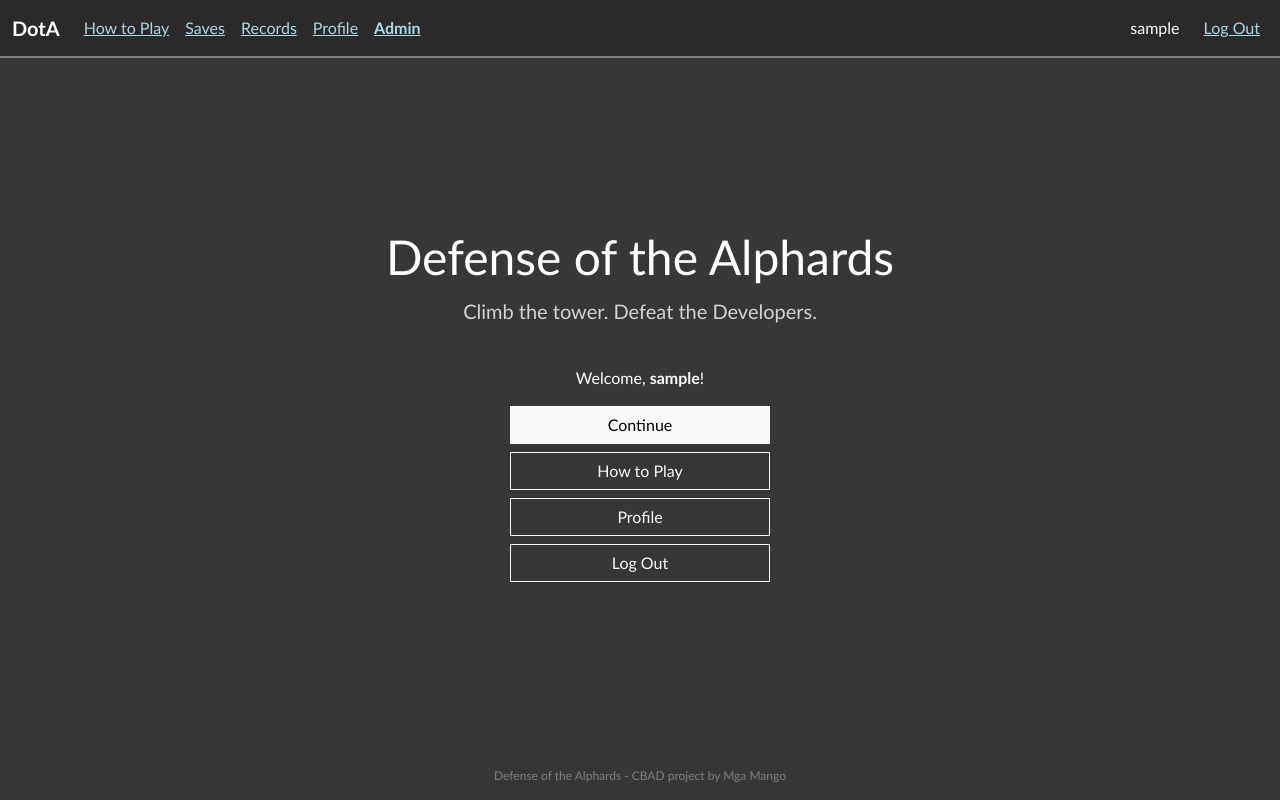
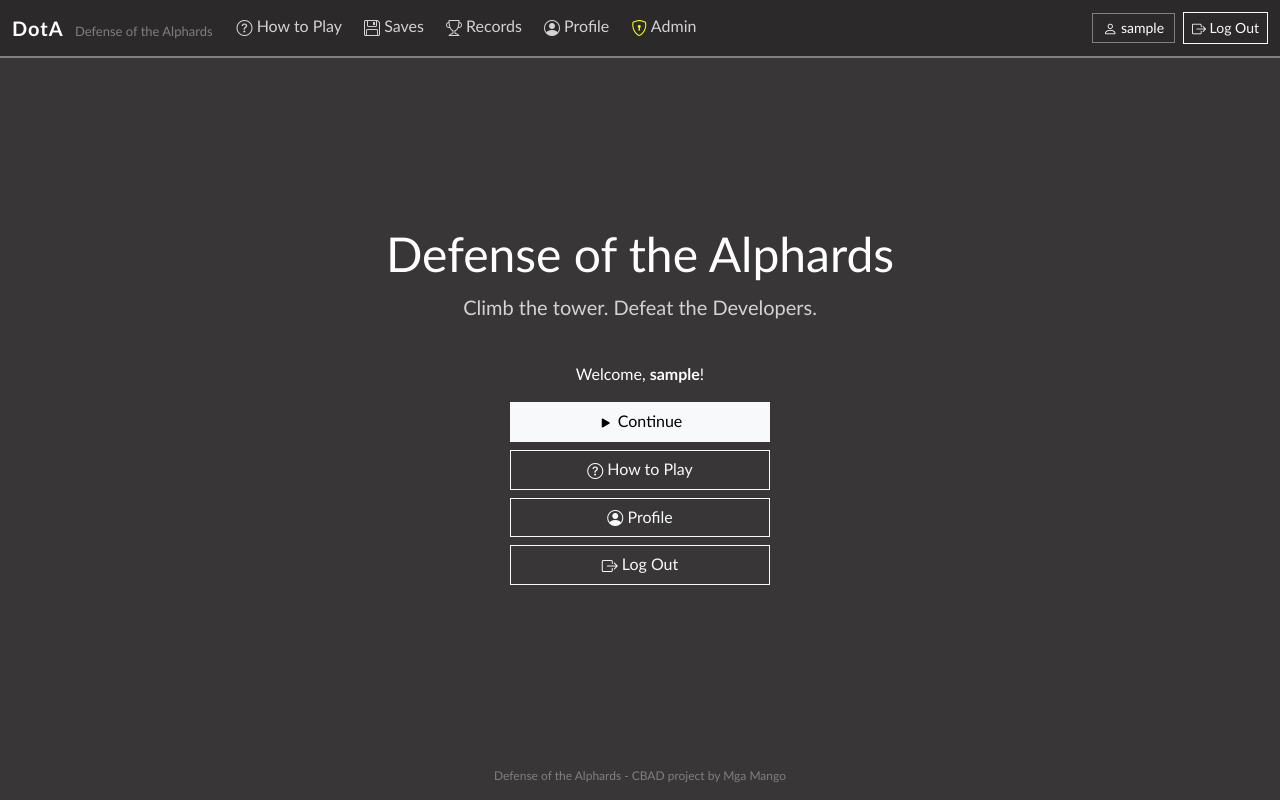
Before and after one commit to nojenomena/DotA, a PHP site: page / in a window 1280 px wide. Run offline with PHP 8.4, Linux system fonts and the light colour scheme; the visitor is signed in with stand-in values (Sample User, id 1).

Commit message:
navbar redesign and added icons; replaced blue links with buttons

```diff
--- a/access_denied.php
+++ b/access_denied.php
@@ -14,7 +14,7 @@
             <p>You don't have access to this page.</p>
             <p class="hint mt-2">Only admins can open it.</p>
 
-            <a class="btn btn-light w-100 mt-4" href="index.php">Back to home</a>
+            <a class="btn btn-light w-100 mt-4" href="index.php"><i class="bi bi-house" aria-hidden="true"></i> Back to home</a>
         </div>
     </main>
 <?php include("includes/footer.php"); ?>
--- a/account.php
+++ b/account.php
@@ -106,7 +106,7 @@
                 <label for="confirm_password" class="form-label">Confirm new password</label>
                 <input type="password" class="form-control mb-4" id="confirm_password" name="confirm_password" maxlength="<?php echo $config["password_max"]; ?>" required>
 
-                <button type="submit" class="btn btn-light w-100">Change Password</button>
+                <button type="submit" class="btn btn-light w-100"><i class="bi bi-key" aria-hidden="true"></i> Change Password</button>
             </form>
 
             <hr class="my-4">
@@ -124,10 +124,10 @@
                 <label for="password" class="form-label">Type your password to confirm</label>
                 <input type="password" class="form-control mb-3" id="password" name="password" required>
 
-                <button type="submit" class="btn btn-outline-danger w-100">Delete My Account</button>
+                <button type="submit" class="btn btn-outline-danger w-100"><i class="bi bi-trash" aria-hidden="true"></i> Delete My Account</button>
             </form>
 
-            <p class="form-links"><a href="index.php">Back</a></p>
+            <p class="form-links"><a class="btn btn-sm btn-outline-light" href="index.php"><i class="bi bi-arrow-left" aria-hidden="true"></i> Back</a></p>
         </div>
     </main>
 <?php include("includes/footer.php"); ?>
--- a/admin/index.php
+++ b/admin/index.php
@@ -43,9 +43,9 @@
             <h3 class="mt-4 mb-3">Manage</h3>
             <!-- three buttons side by side (they stack on a phone) -->
             <div class="row g-2">
-                <div class="col-sm-4"><a class="btn btn-light w-100" href="users.php">Users</a></div>
-                <div class="col-sm-4"><a class="btn btn-light w-100" href="enemies.php">Enemies</a></div>
-                <div class="col-sm-4"><a class="btn btn-light w-100" href="items.php">Items</a></div>
+                <div class="col-sm-4"><a class="btn btn-light w-100" href="users.php"><i class="bi bi-people" aria-hidden="true"></i> Users</a></div>
+                <div class="col-sm-4"><a class="btn btn-light w-100" href="enemies.php"><i class="bi bi-bug" aria-hidden="true"></i> Enemies</a></div>
+                <div class="col-sm-4"><a class="btn btn-light w-100" href="items.php"><i class="bi bi-gem" aria-hidden="true"></i> Items</a></div>
             </div>
         </div>
     </main>
--- a/assets/css/styles.css
+++ b/assets/css/styles.css
@@ -27,8 +27,25 @@ body {
     font-family: 'Trebuchet MS', sans-serif;
 }
 
+/* links inside sentences: no underline, it shows when you point at it */
 a {
     color: lightblue;
+    text-decoration: none;
+}
+
+a:hover {
+    color: white;
+    text-decoration: underline;
+}
+
+/* buttons that are links never get the underline */
+a.btn:hover {
+    text-decoration: none;
+}
+
+/* little gap between an icon and its text */
+.bi {
+    vertical-align: -0.1em;
 }
 
 /* inputs: plain and flat, white border when you click in */
@@ -308,32 +325,90 @@ a {
 #nav {
     background-color: #2b2929;
     border-bottom: 2px solid gray;
+    padding-top: 6px;
+    padding-bottom: 6px;
 }
 
 #nav .navbar-brand {
     font-weight: bold;
     color: white;
+    letter-spacing: 1px;
+}
+
+/* the small gray "Defense of the Alphards" next to DotA (laptop only) */
+#nav .brand-sub {
+    margin-left: 6px;
+    font-size: 13px;
+    font-weight: normal;
+    letter-spacing: 0;
+    color: gray;
 }
 
 #nav .nav-link {
-    color: lightblue;
-    text-decoration: underline;
+    color: lightgray;
+    margin-right: 6px;
+    border-bottom: 2px solid transparent;
 }
 
 #nav .nav-link:hover {
     color: white;
+    text-decoration: none;
 }
 
-#nav .nav-admin {
-    font-weight: bold;
+/* the page you're on: white with a yellow line under it */
+#nav .nav-link.active {
+    color: white;
+    border-bottom-color: yellow;
 }
 
-#nav .navbar-text {
+#nav .nav-admin .bi {
+    color: yellow;
+}
+
+/* username and log out / log in buttons on the right */
+#nav .nav-right {
+    display: flex;
+    align-items: center;
+    gap: 8px;
+}
+
+#nav .nav-user {
+    padding: 3px 10px;
+    font-size: 14px;
+    border: 1px solid gray;
     color: white;
 }
 
 #nav .navbar-toggler {
     border-color: gray;
+}
+
+/* phone menu: links stacked with more room, buttons full width */
+@media (max-width: 767px) {
+    #nav .navbar-nav {
+        padding-top: 8px;
+    }
+
+    #nav .nav-link {
+        padding: 8px 0;
+        margin-right: 0;
+        border-bottom: 0;
+        border-left: 3px solid transparent;
+        padding-left: 8px;
+    }
+
+    #nav .nav-link.active {
+        border-left-color: yellow;
+    }
+
+    #nav .nav-right {
+        flex-wrap: wrap;
+        padding: 10px 0 6px;
+    }
+
+    #nav .nav-right .btn {
+        flex-grow: 1;
+    }
 }
 
 /* bottom of every page (includes/footer.php) */
@@ -501,10 +576,6 @@ img.sprite {
     color: red;
 }
 
-#nav .navbar-text {
-    padding: 8px 0;
-}
-
 .form-box h3 {
     font-size: 1.3rem;
 }
@@ -512,14 +583,3 @@ img.sprite {
 .rules h3 {
     font-size: 1.4rem;
 }
-
-/* keep the username and links on one line in the menu */
-#nav .navbar-nav {
-    align-items: center;
-}
-
-@media (max-width: 767px) {
-    #nav .navbar-nav {
-        align-items: flex-start;
-    }
-}
--- a/assets/js/battle.js
+++ b/assets/js/battle.js
@@ -610,13 +610,13 @@ function showEndPopup() {
         showPopup("Tower Cleared!", ["You beat the Final Developer!"].concat(lines), true, "Thanks for playing!");
         document.getElementById("continue-form").style.display = "none";
     } else if (battle.result == "won") {
-        button.innerText = "Next Floor";
+        button.innerHTML = '<i class="bi bi-arrow-up-circle" aria-hidden="true"></i> Next Floor';
         showPopup("Victory!", lines, true, "Enter = Next Floor");
     } else if (battle.result == "lost") {
-        button.innerText = "Try Again";
+        button.innerHTML = '<i class="bi bi-arrow-counterclockwise" aria-hidden="true"></i> Try Again';
         showPopup("Game Over", ["Your party has fallen on floor " + battle.floor + "."].concat(lines), true, "Enter = Try Again");
     } else {
-        button.innerText = "Try Again";
+        button.innerHTML = '<i class="bi bi-arrow-counterclockwise" aria-hidden="true"></i> Try Again';
         showPopup("You Escaped", ["You ran away from floor " + battle.floor + "."], true, "Enter = Try Again");
     }
 }
--- a/how_to_play.php
+++ b/how_to_play.php
@@ -111,9 +111,9 @@
         </table></div>
 
         <?php if(isset($_SESSION["account_id"])){ ?>
-            <a class="btn btn-light px-5" href="saves.php">Play</a>
+            <a class="btn btn-light px-5" href="saves.php"><i class="bi bi-play-fill" aria-hidden="true"></i> Play</a>
         <?php } else { ?>
-            <a class="btn btn-light px-5" href="signup.php">Sign Up to Play</a>
+            <a class="btn btn-light px-5" href="signup.php"><i class="bi bi-person-plus" aria-hidden="true"></i> Sign Up to Play</a>
         <?php } ?>
     </main>
 <?php include("includes/footer.php"); ?>
--- a/includes/header.php
+++ b/includes/header.php
@@ -18,6 +18,9 @@
     <!-- Bootstrap 5.3.8 (grid, navbar, forms, tables, alerts), then our own styles on top -->
     <link rel="stylesheet" href="https://cdn.jsdelivr.net/npm/bootstrap@5.3.8/dist/css/bootstrap.min.css"
           integrity="sha384-sRIl4kxILFvY47J16cr9ZwB07vP4J8+LH7qKQnuqkuIAvNWLzeN8tE5YBujZqJLB" crossorigin="anonymous">
+    <!-- Bootstrap Icons 1.13.2 (the little pictures on buttons and in the menu) -->
+    <link rel="stylesheet" href="https://cdn.jsdelivr.net/npm/bootstrap-icons@1.13.2/font/bootstrap-icons.min.css"
+          integrity="sha384-nWN3KqaaVcbEsCjLSV+2jMjh62Iny/+mN3srM8TZeM8N6aj7eDl5wwYggjAJ4/sJ" crossorigin="anonymous">
     <link rel="stylesheet" href="<?php echo $root; ?>assets/css/styles.css">
 </head>
 <!-- d-flex flex-column min-vh-100: the footer stays at the bottom and pages can be centered -->
--- a/includes/nav.php
+++ b/includes/nav.php
@@ -1,11 +1,27 @@
-<!-- menu on top of every page. on small screens the links fold into the ☰ button -->
+<?php
+    // which page is open, like "saves.php" (works on XAMPP and on Vercel), to highlight it in the menu
+    $currentPath = parse_url($_SERVER["REQUEST_URI"], PHP_URL_PATH);
+    $currentPage = basename($currentPath);
+    $inAdmin = strpos($currentPath, "/admin/") !== false || substr($currentPath, -6) == "/admin";
+
+    // menu links: file => [text, icon]
+    $navLinks = [
+        "how_to_play.php" => ["How to Play", "bi-question-circle"],
+    ];
+    if(isset($_SESSION["account_id"])){
+        $navLinks["saves.php"] = ["Saves", "bi-floppy"];
+        $navLinks["records.php"] = ["Records", "bi-trophy"];
+        $navLinks["account.php"] = ["Profile", "bi-person-circle"];
+    }
+?>
+<!-- menu on top of every page. on small screens the links fold into the menu button -->
 <nav id="nav" class="navbar navbar-expand-md">
     <div class="container-fluid">
         <?php if(isset($hideNavLinks) && $hideNavLinks){ ?>
             <!-- battle page: only the title, no links out (Pause > Exit Battle is the way out) -->
-            <span class="navbar-brand">DotA</span>
+            <span class="navbar-brand">DotA <span class="brand-sub d-none d-lg-inline">Defense of the Alphards</span></span>
         <?php } else { ?>
-            <a class="navbar-brand" href="<?php echo $root; ?>index.php">DotA</a>
+            <a class="navbar-brand" href="<?php echo $root; ?>index.php">DotA <span class="brand-sub d-none d-lg-inline">Defense of the Alphards</span></a>
 
             <button class="navbar-toggler" type="button" data-bs-toggle="collapse" data-bs-target="#nav-links" aria-controls="nav-links" aria-expanded="false" aria-label="Menu">
                 <span class="navbar-toggler-icon"></span>
@@ -13,26 +29,31 @@
 
             <div class="collapse navbar-collapse" id="nav-links">
                 <ul class="navbar-nav me-auto">
-                    <li class="nav-item"><a class="nav-link" href="<?php echo $root; ?>how_to_play.php">How to Play</a></li>
-                    <?php if(isset($_SESSION["account_id"])){ ?>
-                        <li class="nav-item"><a class="nav-link" href="<?php echo $root; ?>saves.php">Saves</a></li>
-                        <li class="nav-item"><a class="nav-link" href="<?php echo $root; ?>records.php">Records</a></li>
-                        <li class="nav-item"><a class="nav-link" href="<?php echo $root; ?>account.php">Profile</a></li>
-                        <?php if(isset($_SESSION["role"]) && $_SESSION["role"] == "admin"){ ?>
-                            <li class="nav-item"><a class="nav-link nav-admin" href="<?php echo $root; ?>admin/index.php">Admin</a></li>
-                        <?php } ?>
+                    <?php foreach($navLinks as $file => $link){ ?>
+                        <li class="nav-item">
+                            <a class="nav-link <?php if(!$inAdmin && $currentPage == $file){ echo "active"; } ?>" href="<?php echo $root . $file; ?>">
+                                <i class="bi <?php echo $link[1]; ?>" aria-hidden="true"></i> <?php echo $link[0]; ?>
+                            </a>
+                        </li>
+                    <?php } ?>
+                    <?php if(isset($_SESSION["role"]) && $_SESSION["role"] == "admin"){ ?>
+                        <li class="nav-item">
+                            <a class="nav-link nav-admin <?php if($inAdmin){ echo "active"; } ?>" href="<?php echo $root; ?>admin/index.php">
+                                <i class="bi bi-shield-lock" aria-hidden="true"></i> Admin
+                            </a>
+                        </li>
                     <?php } ?>
                 </ul>
 
-                <ul class="navbar-nav">
+                <div class="nav-right">
                     <?php if(isset($_SESSION["account_id"])){ ?>
-                        <li class="nav-item"><span class="navbar-text me-3"><?php echo htmlspecialchars($_SESSION["username"]); ?></span></li>
-                        <li class="nav-item"><a class="nav-link" href="<?php echo $root; ?>logout.php">Log Out</a></li>
+                        <span class="nav-user"><i class="bi bi-person" aria-hidden="true"></i> <?php echo htmlspecialchars($_SESSION["username"]); ?></span>
+                        <a class="btn btn-sm btn-outline-light" href="<?php echo $root; ?>logout.php"><i class="bi bi-box-arrow-right" aria-hidden="true"></i> Log Out</a>
                     <?php } else { ?>
-                        <li class="nav-item"><a class="nav-link" href="<?php echo $root; ?>login.php">Log In</a></li>
-                        <li class="nav-item"><a class="nav-link" href="<?php echo $root; ?>signup.php">Sign Up</a></li>
+                        <a class="btn btn-sm btn-outline-light" href="<?php echo $root; ?>login.php"><i class="bi bi-box-arrow-in-right" aria-hidden="true"></i> Log In</a>
+                        <a class="btn btn-sm btn-light" href="<?php echo $root; ?>signup.php"><i class="bi bi-person-plus" aria-hidden="true"></i> Sign Up</a>
                     <?php } ?>
-                </ul>
+                </div>
             </div>
         <?php } ?>
     </div>
--- a/index.php
+++ b/index.php
@@ -20,14 +20,14 @@
             <div class="menu-buttons">
                 <?php if(isset($_SESSION["account_id"])){ ?>
                     <p class="mb-3">Welcome, <b><?php echo htmlspecialchars($_SESSION["username"]); ?></b>!</p>
-                    <a class="btn btn-light w-100 mb-2" href="saves.php">Continue</a>
-                    <a class="btn btn-outline-light w-100 mb-2" href="how_to_play.php">How to Play</a>
-                    <a class="btn btn-outline-light w-100 mb-2" href="account.php">Profile</a>
-                    <a class="btn btn-outline-light w-100" href="logout.php">Log Out</a>
+                    <a class="btn btn-light w-100 mb-2" href="saves.php"><i class="bi bi-play-fill" aria-hidden="true"></i> Continue</a>
+                    <a class="btn btn-outline-light w-100 mb-2" href="how_to_play.php"><i class="bi bi-question-circle" aria-hidden="true"></i> How to Play</a>
+                    <a class="btn btn-outline-light w-100 mb-2" href="account.php"><i class="bi bi-person-circle" aria-hidden="true"></i> Profile</a>
+                    <a class="btn btn-outline-light w-100" href="logout.php"><i class="bi bi-box-arrow-right" aria-hidden="true"></i> Log Out</a>
                 <?php } else { ?>
-                    <a class="btn btn-light w-100 mb-2" href="login.php">Log In</a>
-                    <a class="btn btn-outline-light w-100 mb-2" href="signup.php">Sign Up</a>
-                    <a class="btn btn-outline-light w-100" href="how_to_play.php">How to Play</a>
+                    <a class="btn btn-light w-100 mb-2" href="login.php"><i class="bi bi-box-arrow-in-right" aria-hidden="true"></i> Log In</a>
+                    <a class="btn btn-outline-light w-100 mb-2" href="signup.php"><i class="bi bi-person-plus" aria-hidden="true"></i> Sign Up</a>
+                    <a class="btn btn-outline-light w-100" href="how_to_play.php"><i class="bi bi-question-circle" aria-hidden="true"></i> How to Play</a>
                 <?php } ?>
             </div>
         </div>
--- a/login.php
+++ b/login.php
@@ -55,11 +55,11 @@
                     <input type="password" class="form-control" id="password" name="password" required>
                 </div>
 
-                <button type="submit" class="btn btn-light w-100">Log In</button>
+                <button type="submit" class="btn btn-light w-100"><i class="bi bi-box-arrow-in-right" aria-hidden="true"></i> Log In</button>
             </form>
 
             <p class="form-links">No account yet? <a href="signup.php">Sign up</a></p>
-            <p class="form-links"><a href="index.php">Back</a></p>
+            <p class="form-links"><a class="btn btn-sm btn-outline-light" href="index.php"><i class="bi bi-arrow-left" aria-hidden="true"></i> Back</a></p>
         </div>
     </main>
 <?php include("includes/footer.php"); ?>
--- a/new_save.php
+++ b/new_save.php
@@ -69,10 +69,10 @@
                     </div>
                 <?php } ?>
 
-                <button type="submit" class="btn btn-light w-100 mt-2">Start Climbing</button>
+                <button type="submit" class="btn btn-light w-100 mt-2"><i class="bi bi-play-fill" aria-hidden="true"></i> Start Climbing</button>
             </form>
 
-            <p class="form-links"><a href="saves.php">Back</a></p>
+            <p class="form-links"><a class="btn btn-sm btn-outline-light" href="saves.php"><i class="bi bi-arrow-left" aria-hidden="true"></i> Back</a></p>
         </div>
     </main>
 <?php include("includes/footer.php"); ?>
--- a/signup.php
+++ b/signup.php
@@ -76,11 +76,11 @@
                     <input type="password" class="form-control" id="confirm_password" name="confirm_password" maxlength="<?php echo $config["password_max"]; ?>" required>
                 </div>
 
-                <button type="submit" class="btn btn-light w-100">Create Account</button>
+                <button type="submit" class="btn btn-light w-100"><i class="bi bi-person-plus" aria-hidden="true"></i> Create Account</button>
             </form>
 
             <p class="form-links">Already have an account? <a href="login.php">Log in</a></p>
-            <p class="form-links"><a href="index.php">Back</a></p>
+            <p class="form-links"><a class="btn btn-sm btn-outline-light" href="index.php"><i class="bi bi-arrow-left" aria-hidden="true"></i> Back</a></p>
         </div>
     </main>
 <?php include("includes/footer.php"); ?>
```
Also changed, not shown: admin/enemies.php (+6 -6 lines), admin/items.php (+6 -6 lines), admin/users.php (+4 -4 lines), battle.php (+7 -7 lines), party.php (+5 -5 lines), saves.php (+5 -5 lines).
